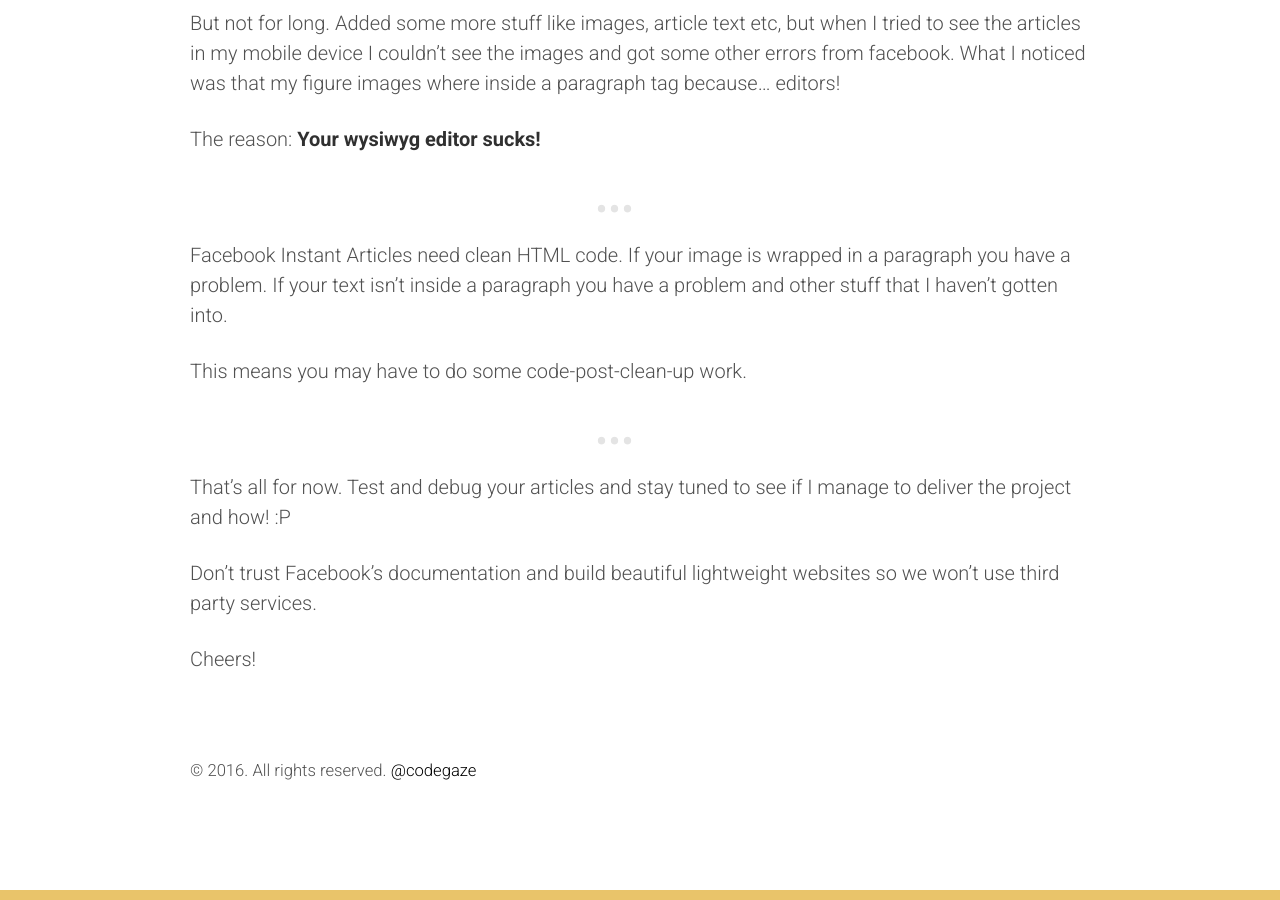
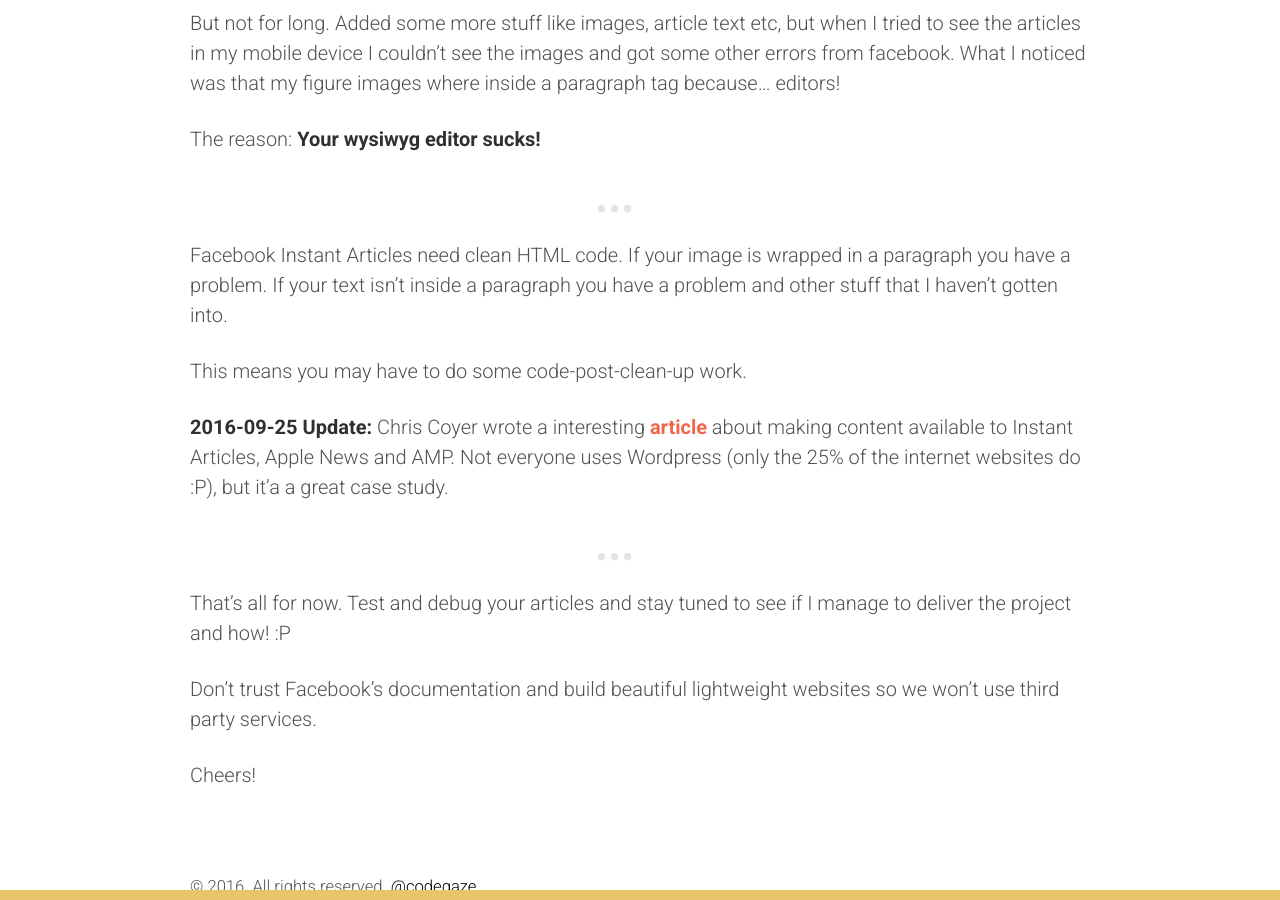
Before and after one commit to codegaze/codegaze.github.io, a Jekyll site: the page built from _posts/2016-04-25-first-steps-with-facebooks-instant-articles.md, in a window 1280 px wide and 900 px high, scrolled down 5987 px. Built offline with Jekyll 4.4.1, drawn with Linux system fonts in a browser that asks for light colours; comment, search, counter and statistics services are not loaded.

Commit message:
Post update with link

```diff
--- a/_posts/2016-04-25-first-steps-with-facebooks-instant-articles.md
+++ b/_posts/2016-04-25-first-steps-with-facebooks-instant-articles.md
@@ -125,6 +125,10 @@ Facebook Instant Articles need clean HTML code. If your image is wrapped in a pa
 
 This means you may have to do some code-post-clean-up work.
 
+
+**2016-09-25 Update:**
+Chris Coyer wrote a interesting  [article](http://mediatemple.net/blog/tips/wordpress-apple-news-instant-articles-amp/) about making content available to Instant Articles, Apple News and AMP. Not everyone uses Wordpress (only the 25% of the internet websites do :P), but it'a a great case study.
+
 <hr class="post__separator"/>
 
 That's all for now. Test and debug your articles and stay tuned to see if I manage to deliver the project and how! :P
```
